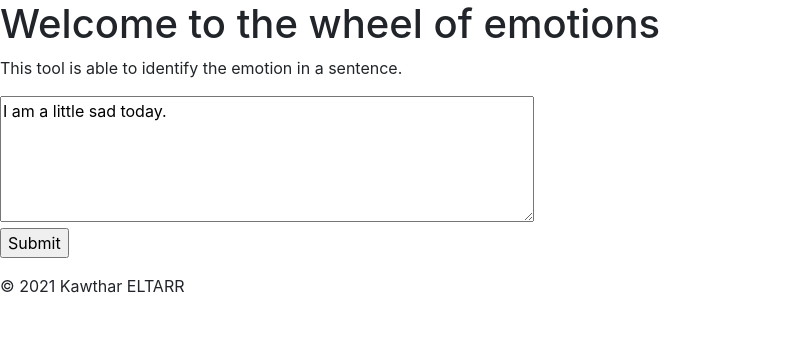
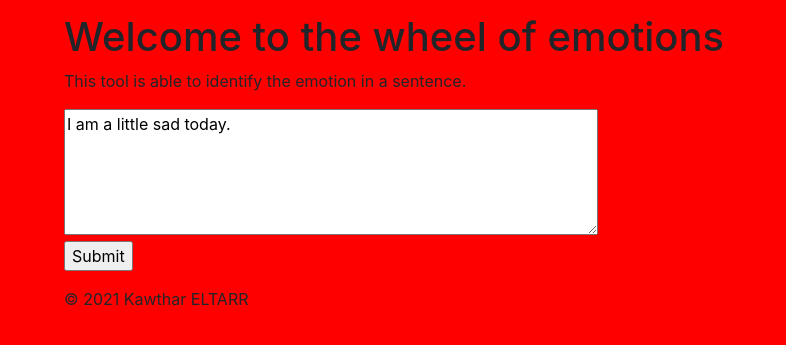
Before and after one commit to eltarr-kawther/roue-des-emotions, a Flask app: page / in a window 1280 px wide. Shown: the top 345 px of the page, without its empty margins (0-786 px from the left). Run offline with Flask 2, Linux system fonts and the light colour scheme; parts of the project's set-up code (start-up, migrations or seed data) failed here and were passed over; some libraries are stand-ins or nearby versions.

Commit message:
fixed css issue

```diff
--- a/FlaskApp/static/style.css
+++ b/FlaskApp/static/style.css
@@ -0,0 +1,6 @@
+body {
+  max-width: 90vw;
+  margin: auto;
+  margin-top: 1%;
+  background-color: red;
+}
--- a/FlaskApp/templates/layout.html
+++ b/FlaskApp/templates/layout.html
@@ -7,8 +7,7 @@
 
     <!-- Bootstrap CSS -->
     <link rel="stylesheet" href="https://maxcdn.bootstrapcdn.com/bootstrap/4.0.0/css/bootstrap.min.css" integrity="sha384-Gn5384xqQ1aoWXA+058RXPxPg6fy4IWvTNh0E263XmFcJlSAwiGgFAW/dAiS6JXm" crossorigin="anonymous">
-    <link rel="stylesheet" href="{{ url_for('static', filename='style.css') }}">
-
+    <link rel="stylesheet" href="static/style.css">
     {% if title %}
         <title>{{ title }}</title>
     {% else %}
```
